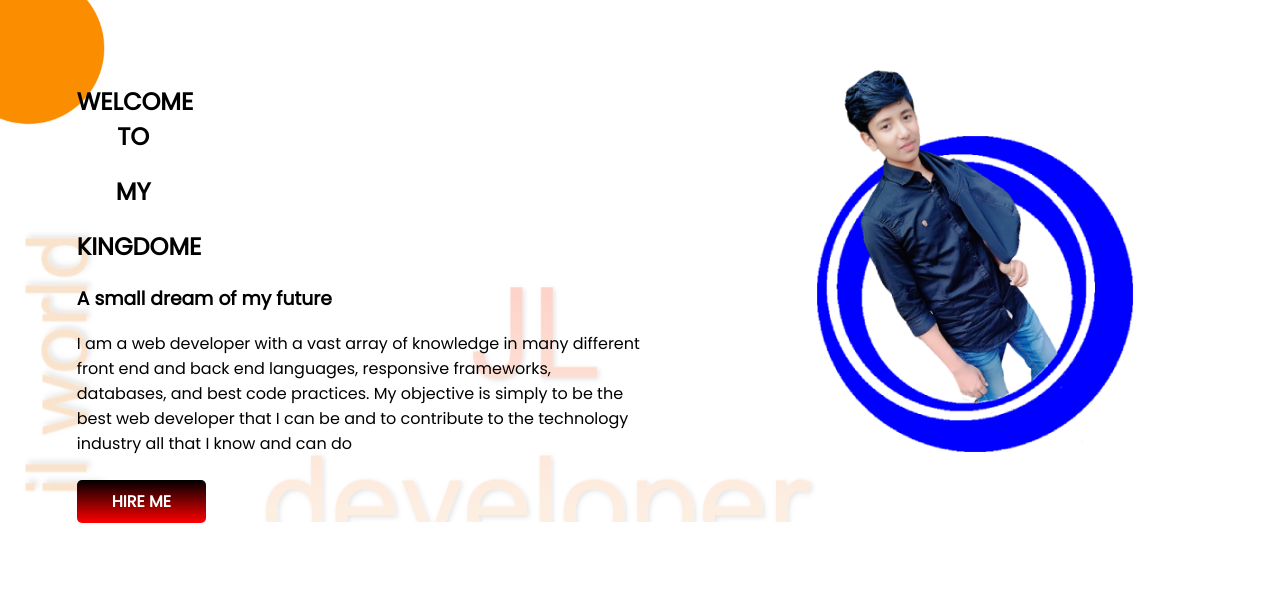
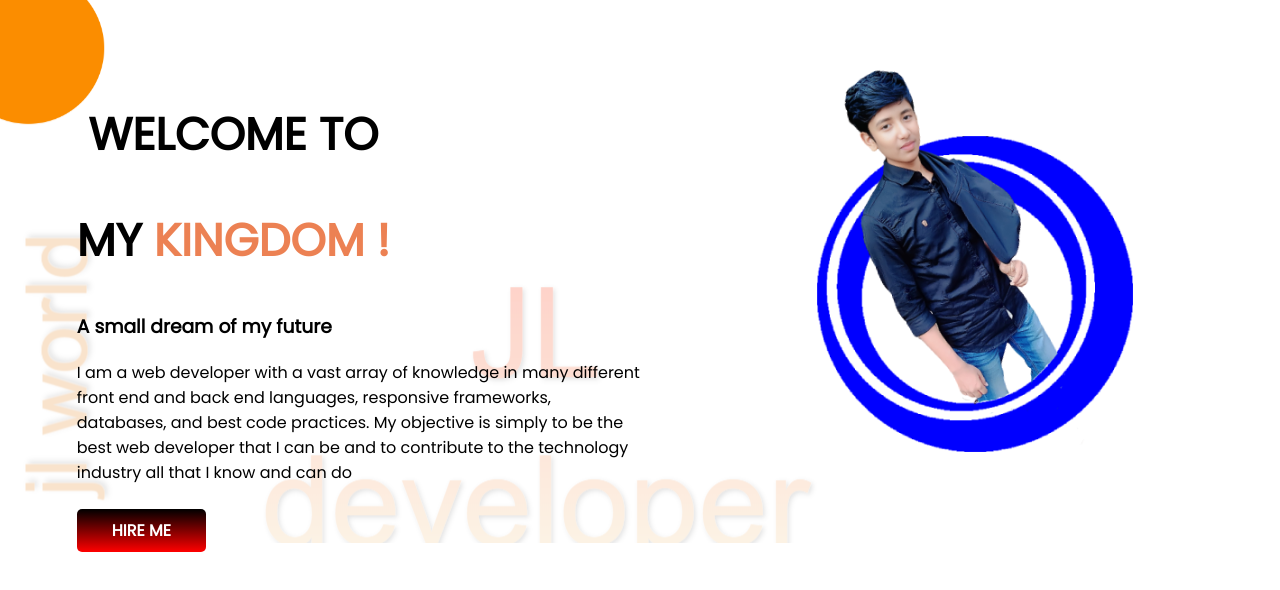
Before and after one commit to jahidul4738/my-first-repo, a plain HTML site: page index.html in a window 1280 px wide. Drawn offline with Linux system fonts and the light colour scheme.

Commit message:
added header

```diff
--- a/index.html
+++ b/index.html
@@ -20,8 +20,7 @@
         <div class="half-widt">
             <div class="cen-ter">
                 <h1>WELCOME TO</h1>
-                <H1>MY</H1>
-                <H1>KINGDOME</H1>
+                <h1> MY <SPan class="uk-us">KINGDOM !</SPan></h1>
             </div>
             <h3>A small dream of my future</h3>
             <p>I am a web developer with a vast array of knowledge in many different front end and back end languages,
--- a/style.css
+++ b/style.css
@@ -40,6 +40,11 @@ section {
 }
 
 .cen-ter {
-    width: 20%;
+    width: fit-content;
     text-align: center;
+    font-size: 30px;
 }
+
+.uk-us {
+    color: rgb(236, 129, 83);
+}
```
